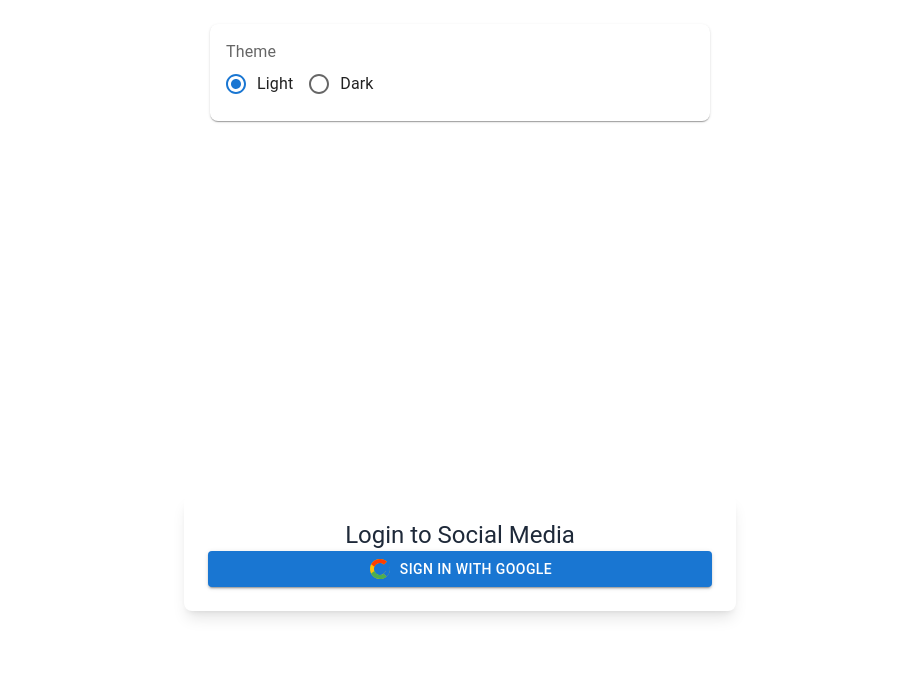
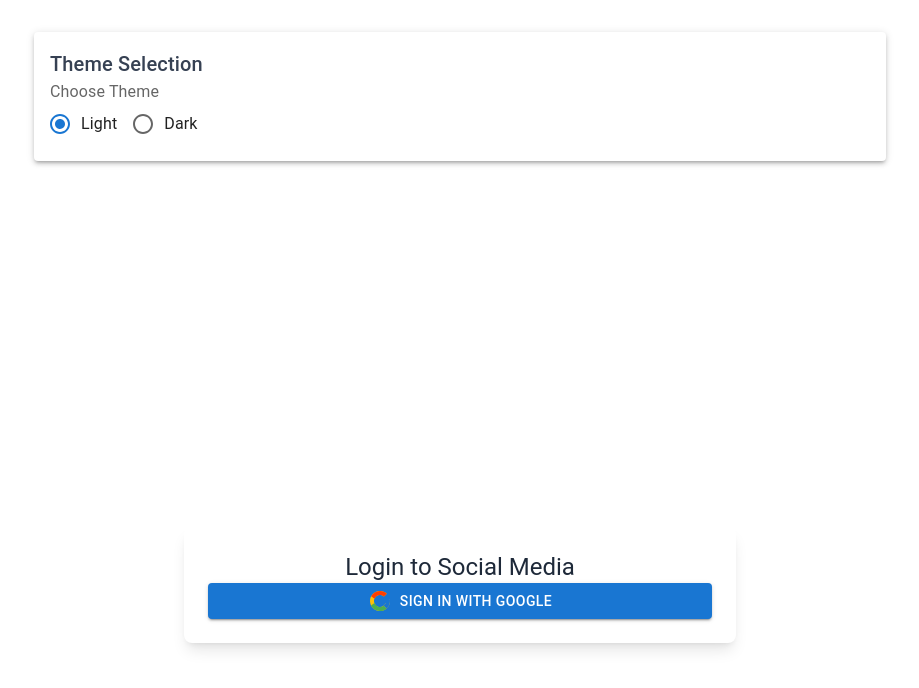
Before and after one commit to anandspaces/react-socialmedia, a React (Vite) app: page /login in a window 1280 px wide. Shown: the top 688 px of the page, without its empty margins (180-1099 px from the left). Built offline with nearby package versions, Linux system fonts and the light colour scheme; no server answers.

Commit message:
improved styles

```diff
--- a/src/App.jsx
+++ b/src/App.jsx
@@ -2,79 +2,51 @@ import React, { useState } from 'react';
 import { BrowserRouter as Router, Routes, Route, Navigate } from 'react-router-dom';
 import { ThemeProvider, createTheme } from '@mui/material/styles';
 import CssBaseline from '@mui/material/CssBaseline';
-import Box from '@mui/material/Box';
-import RadioGroup from '@mui/material/RadioGroup';
-import Radio from '@mui/material/Radio';
-import FormControl from '@mui/material/FormControl';
-import FormControlLabel from '@mui/material/FormControlLabel';
-import FormLabel from '@mui/material/FormLabel';
+import { Container, Box, RadioGroup, Radio, FormControl, FormControlLabel, FormLabel, Typography, Paper } from '@mui/material';
 
 import Login from './pages/Login';
 import Home from './pages/Home';
 
-const App = () => {
-  const [mode, setMode] = useState('light'); // Default to light mode
+function App(){
+  const [mode, setMode] = useState('light');
 
   const theme = createTheme({
-    palette: {
-      mode,
-    },
+    palette: { mode },
   });
-
-  const handleThemeChange = (event) => {
-    setMode(event.target.value);
-  };
 
   return (
     <ThemeProvider theme={theme}>
       <CssBaseline />
-      <Box
-        sx={{
-          display: 'flex',
-          flexDirection: 'column',
-          alignItems: 'center',
-          bgcolor: 'background.default',
-          color: 'text.primary',
-          minHeight: '100vh',
-          p: 3,
-        }}
-      >
+      <Router>
+        <Container maxWidth="md" className="py-8">
           {/* Theme Switcher */}
-        <Box
-          sx={{
-            width: '100%',
-            maxWidth: 500,
-            p: 2,
-            bgcolor: 'background.paper',
-            borderRadius: 2,
-            mb: 4,
-            boxShadow: 1,
-          }}
-        >
-          <FormControl>
-            <FormLabel id="theme-toggle-label">Theme</FormLabel>
+          <Paper elevation={3} className="p-4 rounded-lg shadow-md">
+            <Typography variant="h6" className="font-semibold text-gray-700 dark:text-gray-300">
+              Theme Selection
+            </Typography>
+            <FormControl component="fieldset" className="mt-2">
+              <FormLabel component="legend">Choose Theme</FormLabel>
               <RadioGroup
-              aria-labelledby="theme-toggle-label"
-              name="theme-toggle"
                 row
                 value={mode}
-              onChange={handleThemeChange}
+                onChange={(event) => setMode(event.target.value)}
               >
                 <FormControlLabel value="light" control={<Radio />} label="Light" />
                 <FormControlLabel value="dark" control={<Radio />} label="Dark" />
               </RadioGroup>
             </FormControl>
-        </Box>
+          </Paper>
 
           {/* App Routes */}
-        <Router>
+          <Box className="mt-6">
             <Routes>
               <Route path="/" element={<Navigate to="/login" />} />
               <Route path="/login" element={<Login />} />
               <Route path="/home" element={<Home />} />
             </Routes>
+          </Box>
+        </Container>
       </Router>
-      </Box>
     </ThemeProvider>
   );
 };
```
Lines whose indentation alone changed are shown as unchanged.
